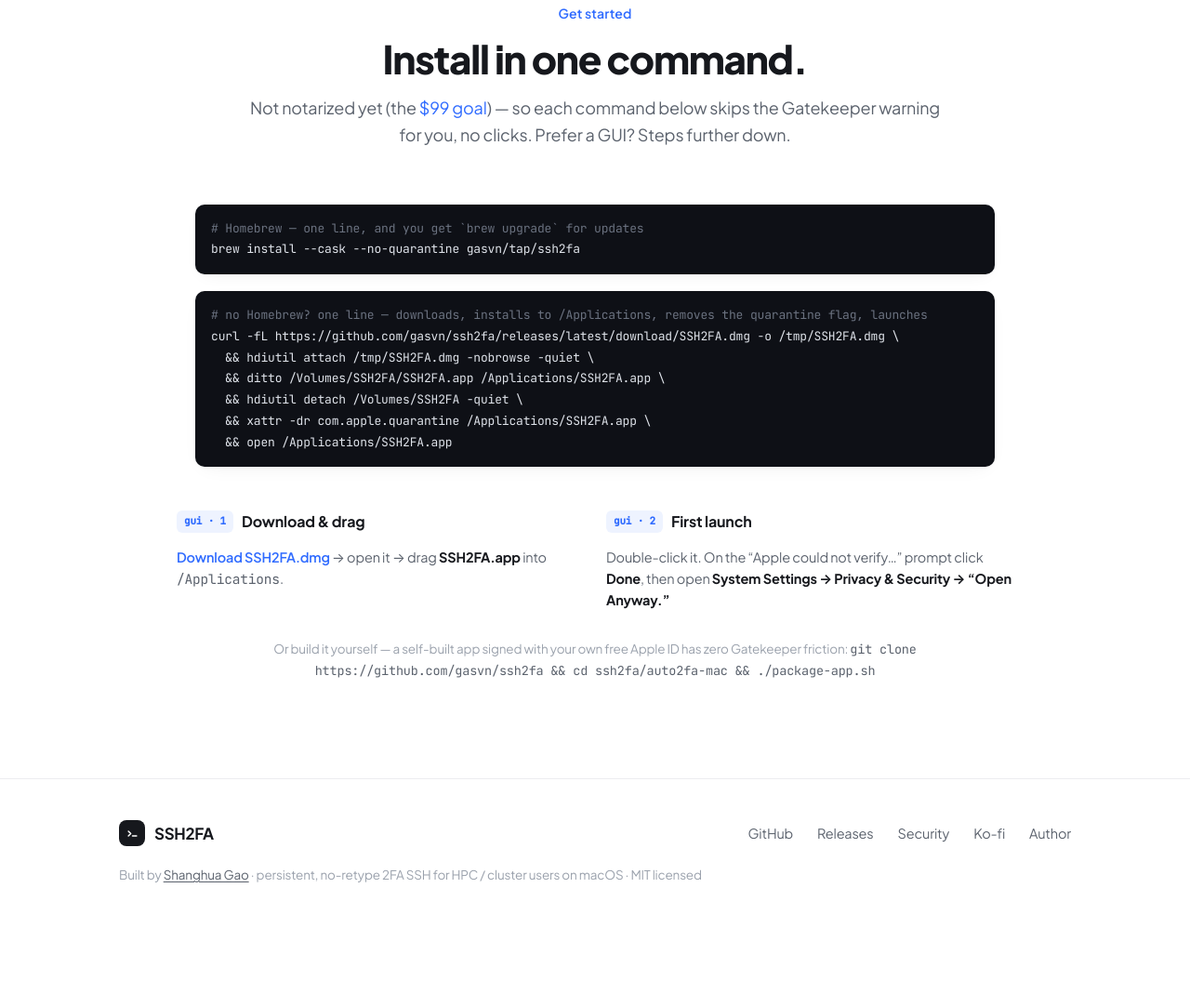
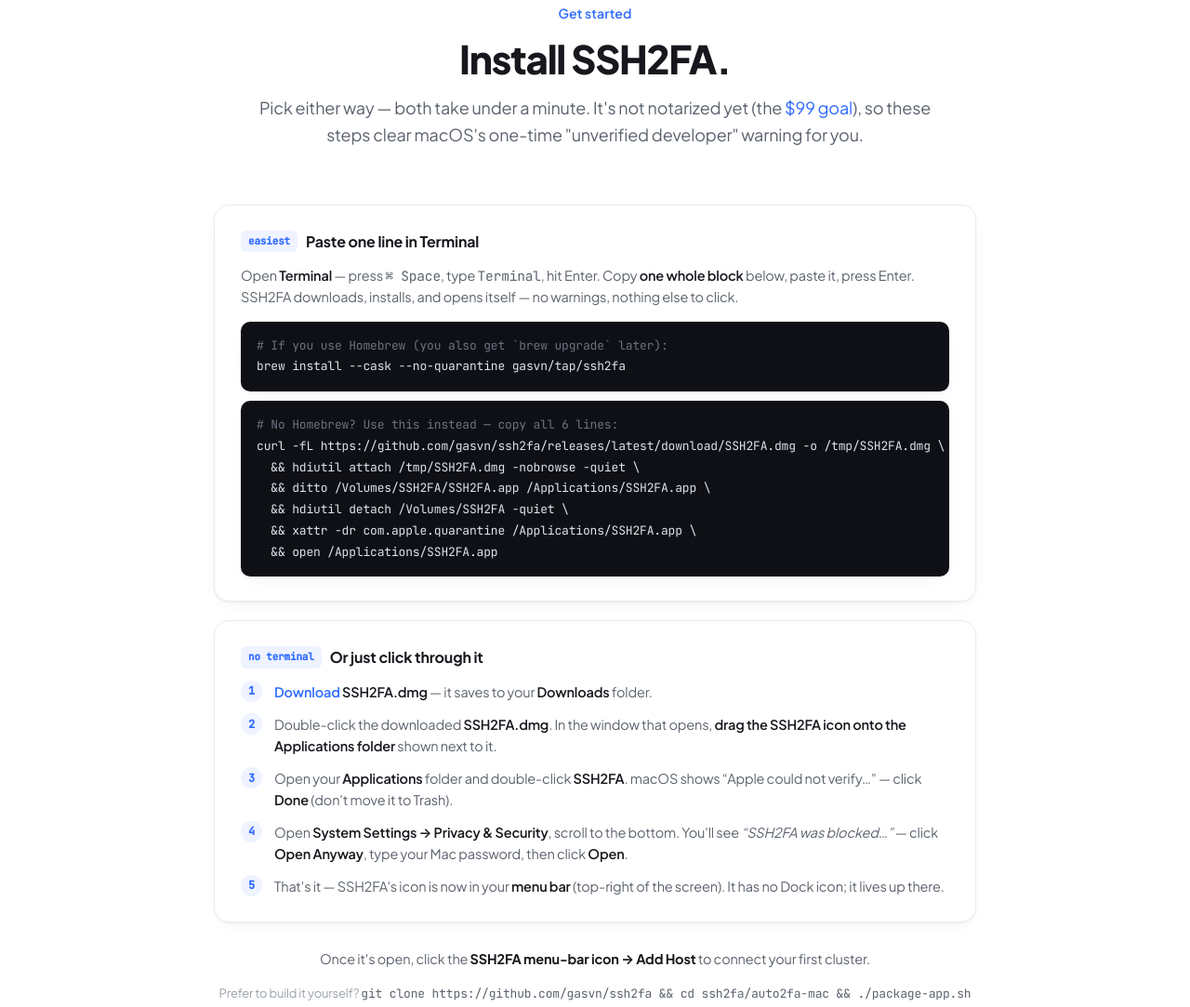
Before and after one commit to gasvn/ssh2fa, a plain HTML site: page docs/index.html in a window 1280 px wide. Shown: the part 5911-6994 px from the top of the page at 93% size. Before the commit the page ends 6923 px from the top, so only its background shows below. Drawn offline with Linux system fonts and the light colour scheme.

Commit message:
docs+site: foolproof install guide — how to open Terminal, what each command does, click-by-click GUI path, where the app appears

```diff
--- a/docs/index.html
+++ b/docs/index.html
@@ -210,6 +210,17 @@
   .code{font-family:'JetBrains Mono',monospace;font-size:13px;line-height:1.75;background:var(--term);color:#dfe3ea;border-radius:10px;padding:15px 17px;overflow-x:auto;white-space:pre;box-shadow:var(--shadow-sm)}
   .code .c{color:var(--term-dim)}.code a{color:#7aa2ff}.code+.code{margin-top:10px}
   .ins p{color:var(--muted);font-size:14.5px;margin-top:14px}.ins p a{color:var(--accent);font-weight:600}
+  /* foolproof install guide */
+  .guide{max-width:820px;margin:0 auto}
+  .way{background:var(--card);border:1px solid var(--line);border-radius:16px;padding:26px 28px;box-shadow:var(--shadow-sm);margin-bottom:20px}
+  .way h3{font-size:16px;font-weight:700;display:flex;align-items:center;gap:9px;margin-bottom:13px}
+  .way h3 .tag{font-family:'JetBrains Mono',monospace;font-size:11px;color:var(--accent);background:var(--accent-soft);border-radius:6px;padding:3px 8px;font-weight:600}
+  .way>p{color:var(--muted);font-size:14.5px;line-height:1.6;margin-bottom:14px}.way>p b{color:var(--ink);font-weight:600}
+  ol.steps-n{counter-reset:n;list-style:none;margin:0;padding:0}
+  ol.steps-n li{position:relative;padding:0 0 13px 36px;color:var(--muted);font-size:14.5px;line-height:1.55}
+  ol.steps-n li:last-child{padding-bottom:0}
+  ol.steps-n li::before{counter-increment:n;content:counter(n);position:absolute;left:0;top:-1px;width:23px;height:23px;border-radius:50%;background:var(--accent-soft);color:var(--accent);font-size:12px;font-weight:700;display:grid;place-items:center;font-family:'JetBrains Mono',monospace}
+  ol.steps-n b{color:var(--ink);font-weight:600}ol.steps-n a{color:var(--accent);font-weight:600}
 
   footer{border-top:1px solid var(--line);padding:44px 0 60px}
   .foot{display:flex;justify-content:space-between;gap:24px;flex-wrap:wrap;align-items:center}
@@ -439,30 +450,38 @@
 </div></section>
 
 <section id="install"><div class="wrap">
-  <div class="head reveal"><div class="kick">Get started</div><h2>Install in one command.</h2>
-    <p>Not notarized yet (the <a href="#support" class="accent">$99 goal</a>) — so each command below skips the Gatekeeper warning for you, no clicks. Prefer a GUI? Steps further down.</p></div>
-  <div class="reveal" style="max-width:860px;margin:0 auto 18px">
-    <div class="code"><span class="c"># Homebrew — one line, and you get `brew upgrade` for updates</span>
+  <div class="head reveal"><div class="kick">Get started</div><h2>Install SSH2FA.</h2>
+    <p>Pick either way — both take under a minute. It's not notarized yet (the <a href="#support" class="accent">$99 goal</a>), so these steps clear macOS's one-time "unverified developer" warning for you.</p></div>
+
+  <div class="guide">
+    <div class="way reveal">
+      <h3><span class="tag">easiest</span> Paste one line in Terminal</h3>
+      <p>Open <b>Terminal</b> — press <span class="mono">⌘ Space</span>, type <span class="mono">Terminal</span>, hit Enter. Copy <b>one whole block</b> below, paste it, press Enter. SSH2FA downloads, installs, and opens itself — no warnings, nothing else to click.</p>
+      <div class="code"><span class="c"># If you use Homebrew (you also get `brew upgrade` later):</span>
 brew install --cask --no-quarantine gasvn/tap/ssh2fa</div>
-  </div>
-  <div class="reveal" style="max-width:860px;margin:0 auto 46px">
-    <div class="code"><span class="c"># no Homebrew? one line — downloads, installs to /Applications, removes the quarantine flag, launches</span>
+      <div class="code"><span class="c"># No Homebrew? Use this instead — copy all 6 lines:</span>
 curl -fL https://github.com/gasvn/ssh2fa/releases/latest/download/SSH2FA.dmg -o /tmp/SSH2FA.dmg \
   &amp;&amp; hdiutil attach /tmp/SSH2FA.dmg -nobrowse -quiet \
   &amp;&amp; ditto /Volumes/SSH2FA/SSH2FA.app /Applications/SSH2FA.app \
   &amp;&amp; hdiutil detach /Volumes/SSH2FA -quiet \
   &amp;&amp; xattr -dr com.apple.quarantine /Applications/SSH2FA.app \
   &amp;&amp; open /Applications/SSH2FA.app</div>
-  </div>
-  <div class="install">
-    <div class="ins reveal"><h3><span class="tag">gui · 1</span> Download &amp; drag</h3>
-      <p style="margin-top:0"><a href="https://github.com/gasvn/ssh2fa/releases/latest/download/SSH2FA.dmg" class="accent" style="font-weight:600">Download SSH2FA.dmg</a> → open it → drag <b style="color:var(--ink)">SSH2FA.app</b> into <span class="mono">/Applications</span>.</p>
     </div>
-    <div class="ins reveal"><h3><span class="tag">gui · 2</span> First launch</h3>
-      <p style="margin-top:0">Double-click it. On the “Apple could not verify…” prompt click <b style="color:var(--ink)">Done</b>, then open <b style="color:var(--ink)">System Settings → Privacy &amp; Security → “Open Anyway.”</b></p>
+
+    <div class="way reveal">
+      <h3><span class="tag">no terminal</span> Or just click through it</h3>
+      <ol class="steps-n">
+        <li><a href="https://github.com/gasvn/ssh2fa/releases/latest/download/SSH2FA.dmg">Download <b>SSH2FA.dmg</b></a> — it saves to your <b>Downloads</b> folder.</li>
+        <li>Double-click the downloaded <b>SSH2FA.dmg</b>. In the window that opens, <b>drag the SSH2FA icon onto the Applications folder</b> shown next to it.</li>
+        <li>Open your <b>Applications</b> folder and double-click <b>SSH2FA</b>. macOS shows “Apple could not verify…” — click <b>Done</b> (don't move it to Trash).</li>
+        <li>Open <b>System Settings → Privacy &amp; Security</b>, scroll to the bottom. You'll see <i>“SSH2FA was blocked…”</i> — click <b>Open Anyway</b>, type your Mac password, then click <b>Open</b>.</li>
+        <li>That's it — SSH2FA's icon is now in your <b>menu bar</b> (top-right of the screen). It has no Dock icon; it lives up there.</li>
+      </ol>
     </div>
   </div>
-  <p class="reveal" style="max-width:860px;margin:30px auto 0;text-align:center;color:var(--faint);font-size:13.5px;line-height:1.7">Or build it yourself — a self-built app signed with your own free Apple ID has zero Gatekeeper friction: <span class="mono" style="color:var(--muted)">git clone https://github.com/gasvn/ssh2fa &amp;&amp; cd ssh2fa/auto2fa-mac &amp;&amp; ./package-app.sh</span></p>
+
+  <p class="reveal" style="max-width:820px;margin:28px auto 0;text-align:center;color:var(--muted);font-size:14.5px">Once it's open, click the <b style="color:var(--ink)">SSH2FA menu-bar icon → Add Host</b> to connect your first cluster.</p>
+  <p class="reveal" style="max-width:820px;margin:14px auto 0;text-align:center;color:var(--faint);font-size:13px;line-height:1.7">Prefer to build it yourself? <span class="mono" style="color:var(--muted)">git clone https://github.com/gasvn/ssh2fa &amp;&amp; cd ssh2fa/auto2fa-mac &amp;&amp; ./package-app.sh</span></p>
 </div></section>
 
 <footer><div class="wrap">
```
Also changed, not shown: README.md.
